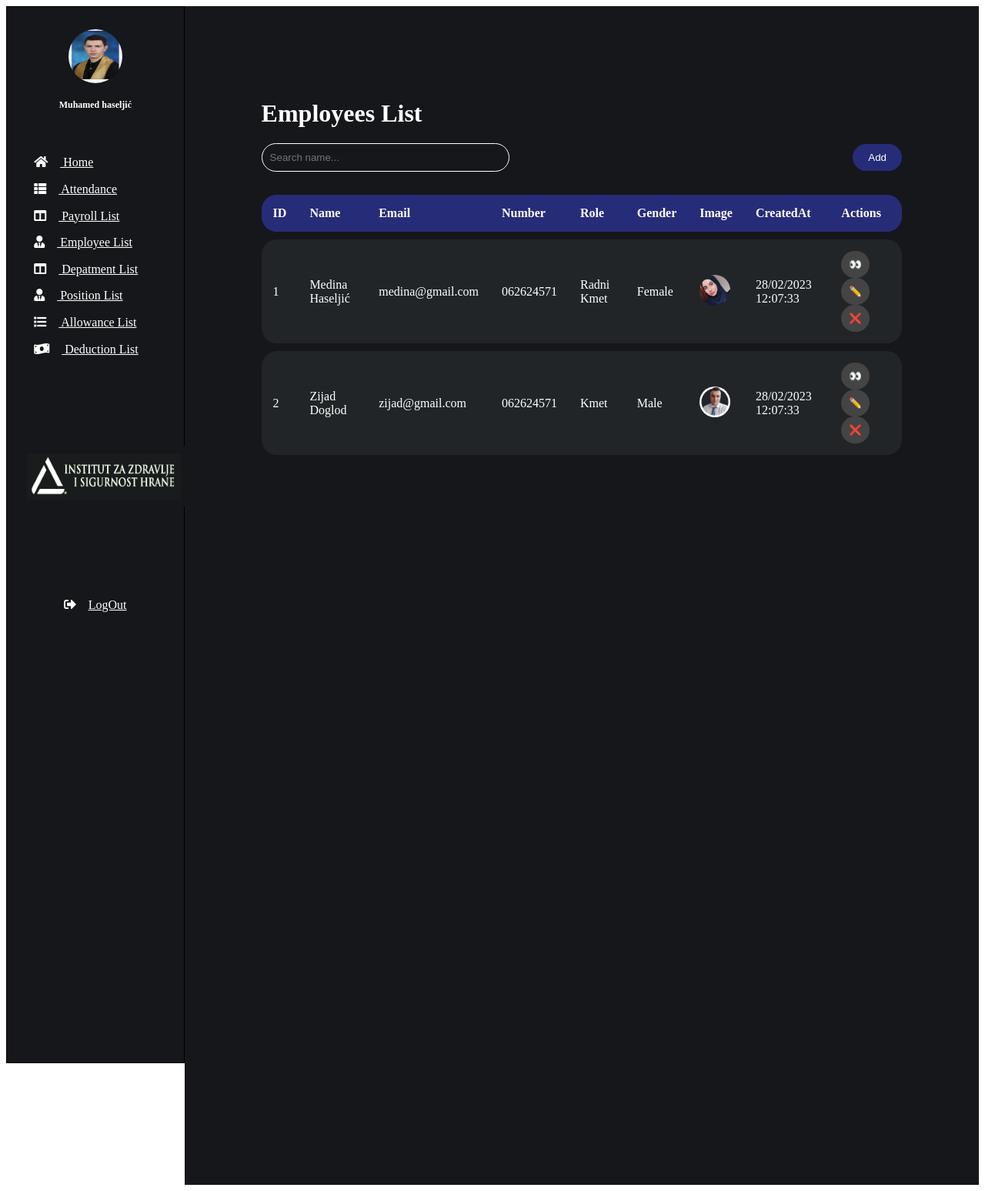
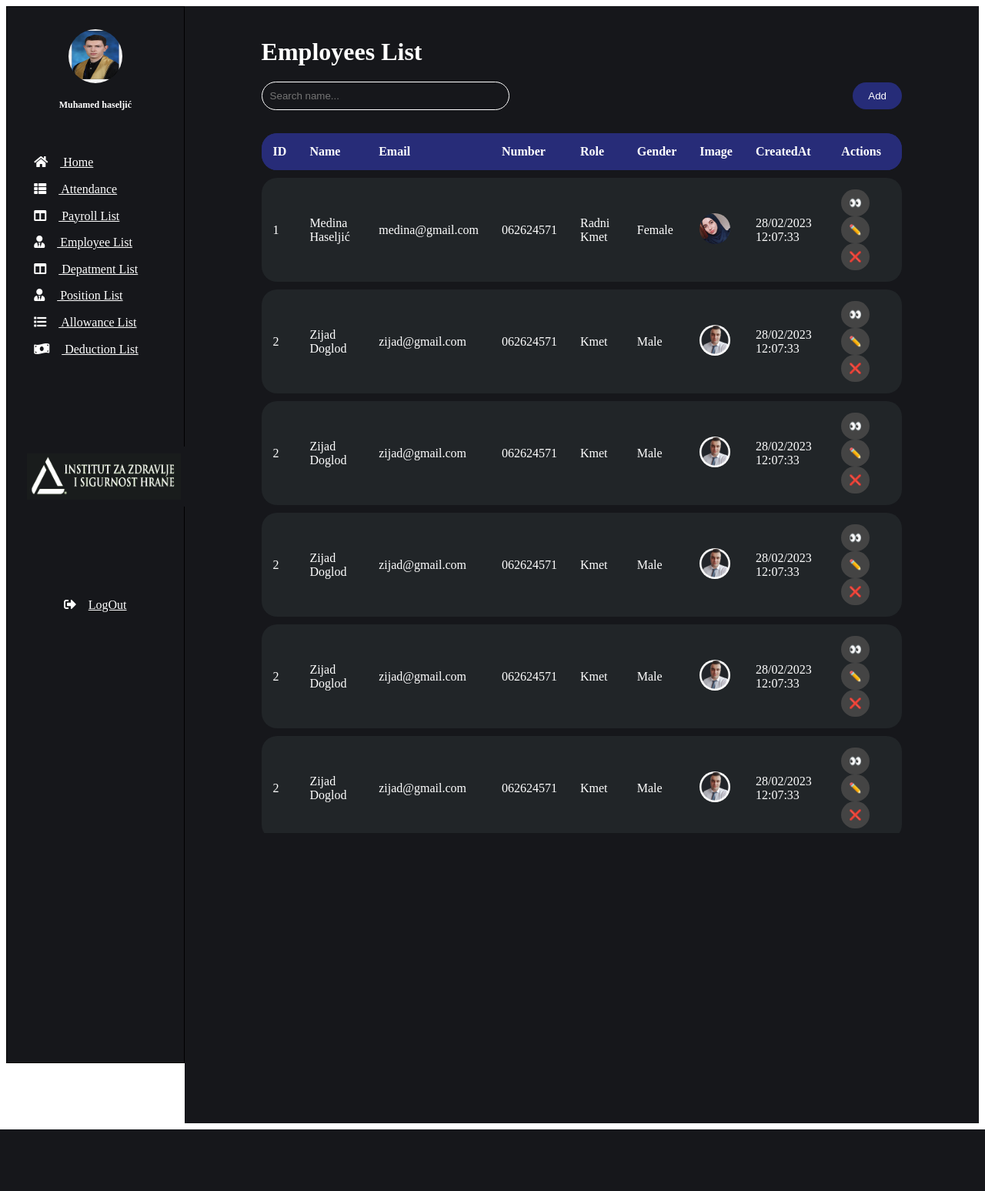
Before and after one commit to muhamedhaseljic/php-IZZISH, a PHP site: page /index.php?page=deductions in a window 1280 px wide. Shown: the whole page at 77% size. After the commit the page ends 1467 px from the top, so only its background shows below. Run offline with PHP 8.4, Linux system fonts and the light colour scheme; some libraries are stand-ins or nearby versions; some web fonts are replaced.

Commit message:
scrolling divv for deductions.php table

```diff
--- a/deductions.php
+++ b/deductions.php
@@ -4,6 +4,7 @@
     margin-left: 0px; /* Space for the sidebar */
     width: 100%;
     padding: 100px;
+    padding-top:20px;
     background-color: #16171b;
     min-height: 100vh;
 }
@@ -96,7 +97,7 @@ tbody tr:last-child {
 
 .custom-table tbody tr:hover td {
 
-    background-color: #232728;
+    background-color: #2b2f30;
 
 
 }
@@ -152,6 +153,12 @@ button {
     color:white;
     margin-bottom:20px;
 }
+.scrolling-divv{
+    overflow-y: scroll;
+    height: 69vh;
+    box-sizing: border-box;
+    width: 100%;
+}
     </style>
 
     <div class="custom-main-content">
@@ -160,6 +167,7 @@ button {
                 <input type="text" placeholder="Search name..." class="custom-search-bar">
                 <button class="custom-add-btn">Add</button>
             </div>
+            <div class="scrolling-divv">
             <table class="table custom-table">
                 <thead>
                     <tr>
@@ -206,7 +214,88 @@ button {
 
                         </td>
                     </tr>
+                    <tr>
+                        <td>2</td>
+                        <td>Zijad Doglod</td>
+                        <td>zijad@gmail.com</td>
+                        <td>062624571</td>
+                        <td>Kmet</td>
+                        <td>Male</td>
+                        <td><img src="zijadDoglod.jpg" alt="Edis" class="custom-profile-img"></td>
+                        <td>28/02/2023 12:07:33</td>
+                        <td>
+                            <button class="custom-edit-btn">👀</button>
+                            <button class="custom-edit-btn">✏️</button>
+                            <button class="custom-delete-btn">❌</button>
+
+                        </td>
+                    </tr>
+                    <tr>
+                        <td>2</td>
+                        <td>Zijad Doglod</td>
+                        <td>zijad@gmail.com</td>
+                        <td>062624571</td>
+                        <td>Kmet</td>
+                        <td>Male</td>
+                        <td><img src="zijadDoglod.jpg" alt="Edis" class="custom-profile-img"></td>
+                        <td>28/02/2023 12:07:33</td>
+                        <td>
+                            <button class="custom-edit-btn">👀</button>
+                            <button class="custom-edit-btn">✏️</button>
+                            <button class="custom-delete-btn">❌</button>
+
+                        </td>
+                    </tr>
+                    <tr>
+                        <td>2</td>
+                        <td>Zijad Doglod</td>
+                        <td>zijad@gmail.com</td>
+                        <td>062624571</td>
+                        <td>Kmet</td>
+                        <td>Male</td>
+                        <td><img src="zijadDoglod.jpg" alt="Edis" class="custom-profile-img"></td>
+                        <td>28/02/2023 12:07:33</td>
+                        <td>
+                            <button class="custom-edit-btn">👀</button>
+                            <button class="custom-edit-btn">✏️</button>
+                            <button class="custom-delete-btn">❌</button>
+
+                        </td>
+                    </tr>
+                    <tr>
+                        <td>2</td>
+                        <td>Zijad Doglod</td>
+                        <td>zijad@gmail.com</td>
+                        <td>062624571</td>
+                        <td>Kmet</td>
+                        <td>Male</td>
+                        <td><img src="zijadDoglod.jpg" alt="Edis" class="custom-profile-img"></td>
+                        <td>28/02/2023 12:07:33</td>
+                        <td>
+                            <button class="custom-edit-btn">👀</button>
+                            <button class="custom-edit-btn">✏️</button>
+                            <button class="custom-delete-btn">❌</button>
+
+                        </td>
+                    </tr>
+                    <tr>
+                        <td>2</td>
+                        <td>Zijad Doglod</td>
+                        <td>zijad@gmail.com</td>
+                        <td>062624571</td>
+                        <td>Kmet</td>
+                        <td>Male</td>
+                        <td><img src="zijadDoglod.jpg" alt="Edis" class="custom-profile-img"></td>
+                        <td>28/02/2023 12:07:33</td>
+                        <td>
+                            <button class="custom-edit-btn">👀</button>
+                            <button class="custom-edit-btn">✏️</button>
+                            <button class="custom-delete-btn">❌</button>
+
+                        </td>
+                    </tr>
                     <!-- Repeat for other entries -->
                 </tbody>
             </table>
+            </div>
         </div>
--- a/sidebar.php
+++ b/sidebar.php
@@ -81,9 +81,6 @@ img.nav-item{
     margin-bottom: -1px;
     color:grey;
 
-
-
-
 }
 h3.nav-item{
     display: flex;
```
